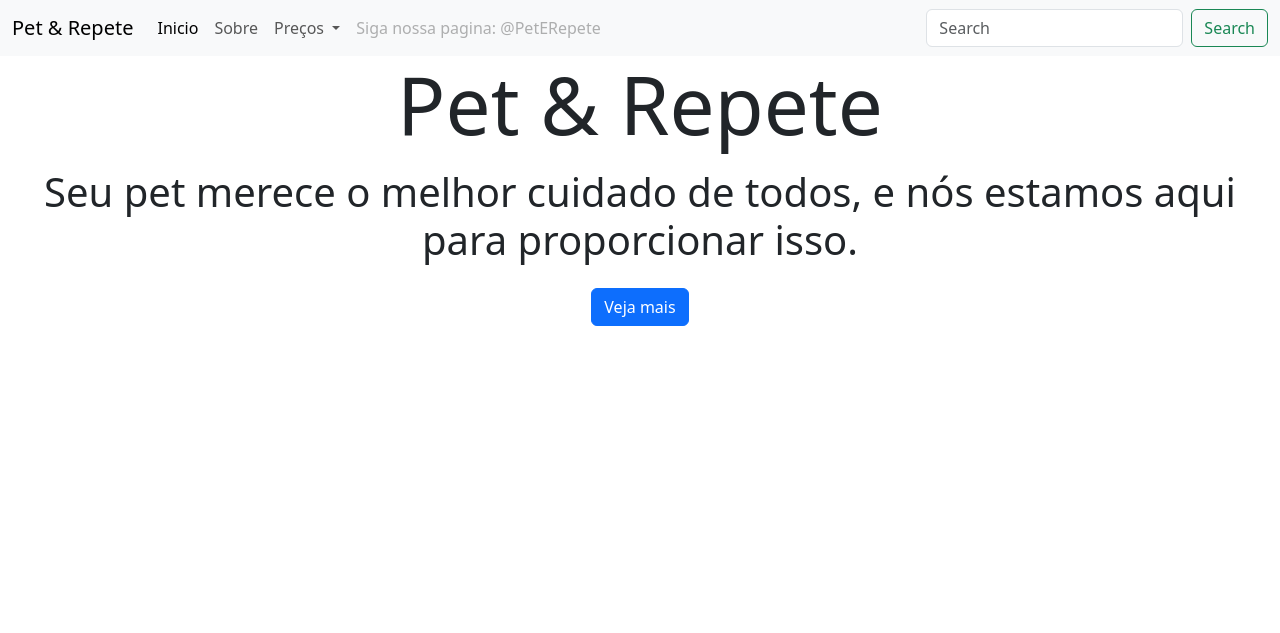
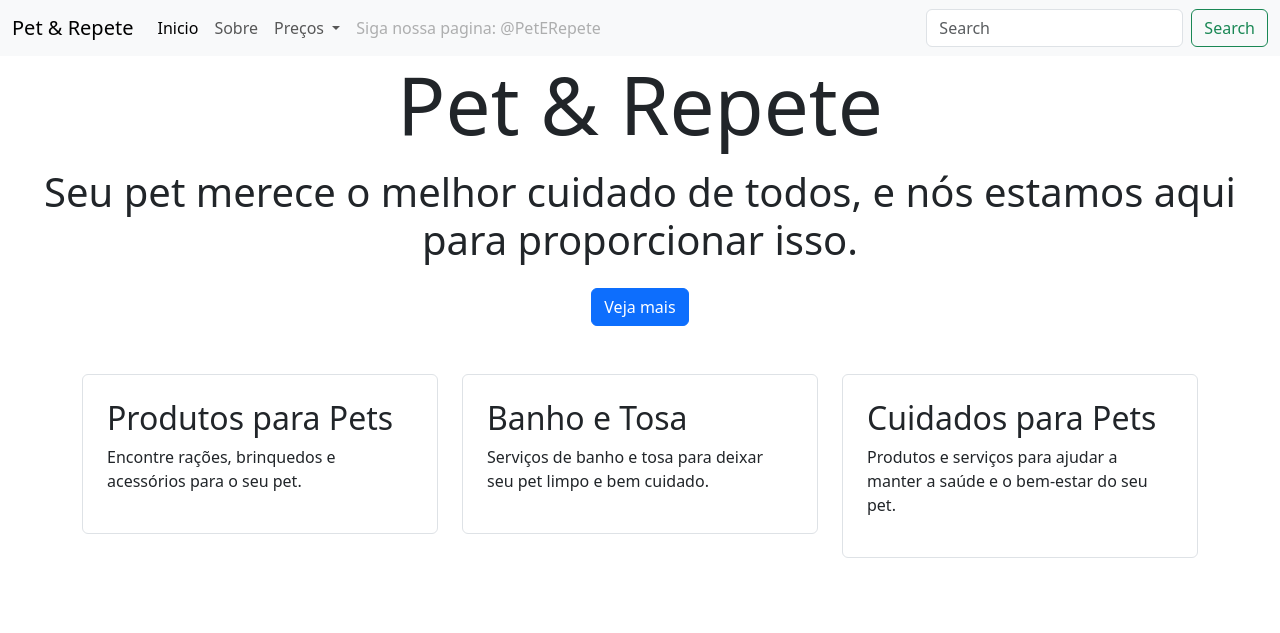
Before and after one commit to Lu-K-Cardoso/landing-bootstrap-dupla-wendel-lucca, a plain HTML site: page index.html in a window 1280 px wide. Drawn offline with nearby package versions, Linux system fonts and the light colour scheme.

Commit message:
Adicionar Cards

```diff
--- a/index.html
+++ b/index.html
@@ -50,6 +50,42 @@
         <button type="button" class="btn btn-primary">Veja mais</button>
     </div>
 
+
+    <section id="servicos" class="py-5">
+        <div class="container">
+            <div class="row">
+
+                <div class="col-md-4 mb-4">
+                    <div class="p-4 border rounded">
+                        <h2>Produtos para Pets</h2>
+                        <p>
+                            Encontre rações, brinquedos e acessórios para o seu pet.
+                        </p>
+                    </div>
+                </div>
+
+                <div class="col-md-4 mb-4">
+                    <div class="p-4 border rounded">
+                        <h2>Banho e Tosa</h2>
+                        <p>
+                            Serviços de banho e tosa para deixar seu pet limpo e bem cuidado.
+                        </p>
+                    </div>
+                </div>
+
+                <div class="col-md-4 mb-4">
+                    <div class="p-4 border rounded">
+                        <h2>Cuidados para Pets</h2>
+                        <p>
+                            Produtos e serviços para ajudar a manter a saúde e o bem-estar do seu pet.
+                        </p>
+                    </div>
+                </div>
+
+            </div>
+        </div>
+    </section>
+
     <script src="https://cdn.jsdelivr.net/npm/bootstrap@5.3.8/dist/js/bootstrap.bundle.min.js" integrity="sha384-FKyoEForCGlyvwx9Hj09JcYn3nv7wiPVlz7YYwJrWVcXK/BmnVDxM+D2scQbITxI" crossorigin="anonymous"></script>
 </body>
 </html>
```
